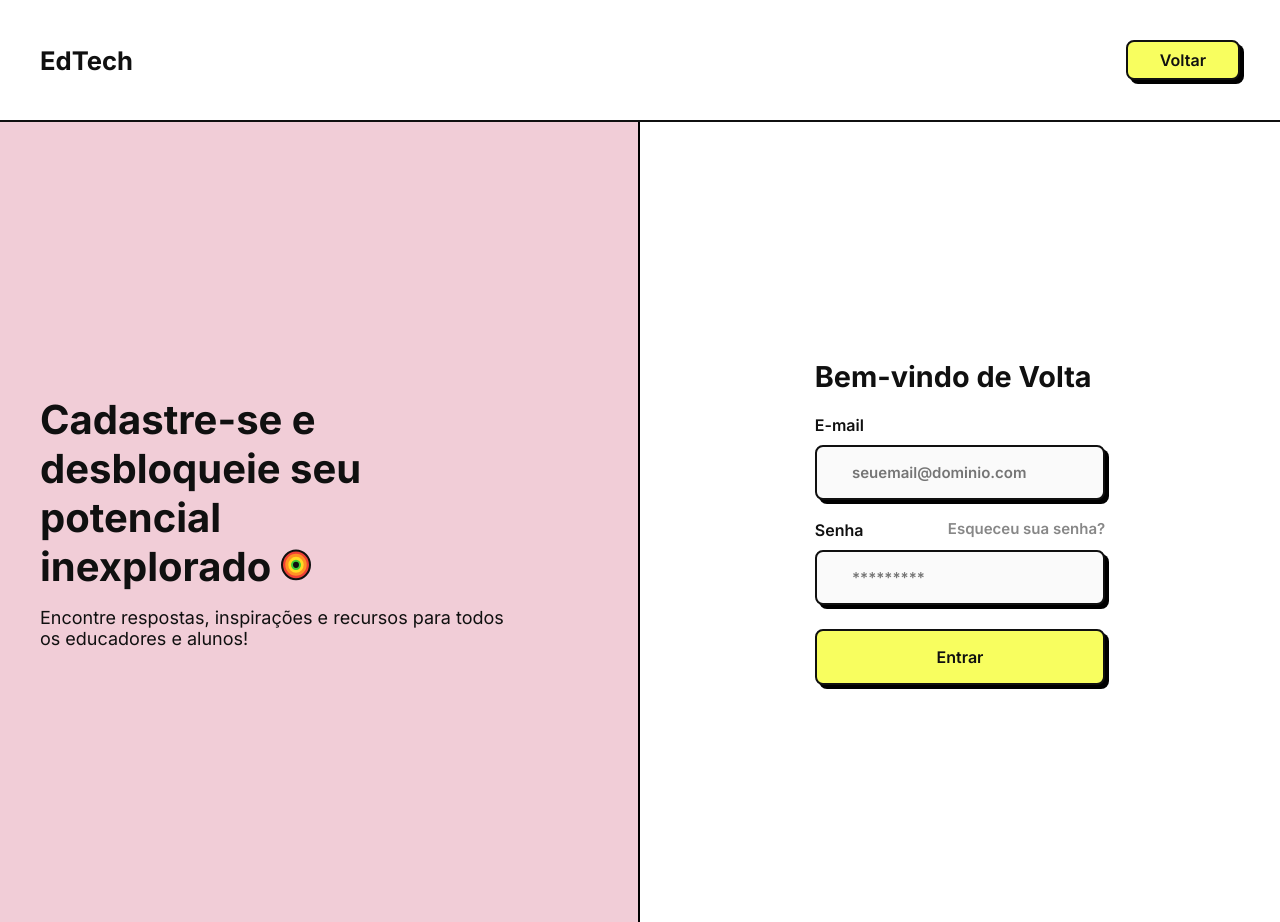
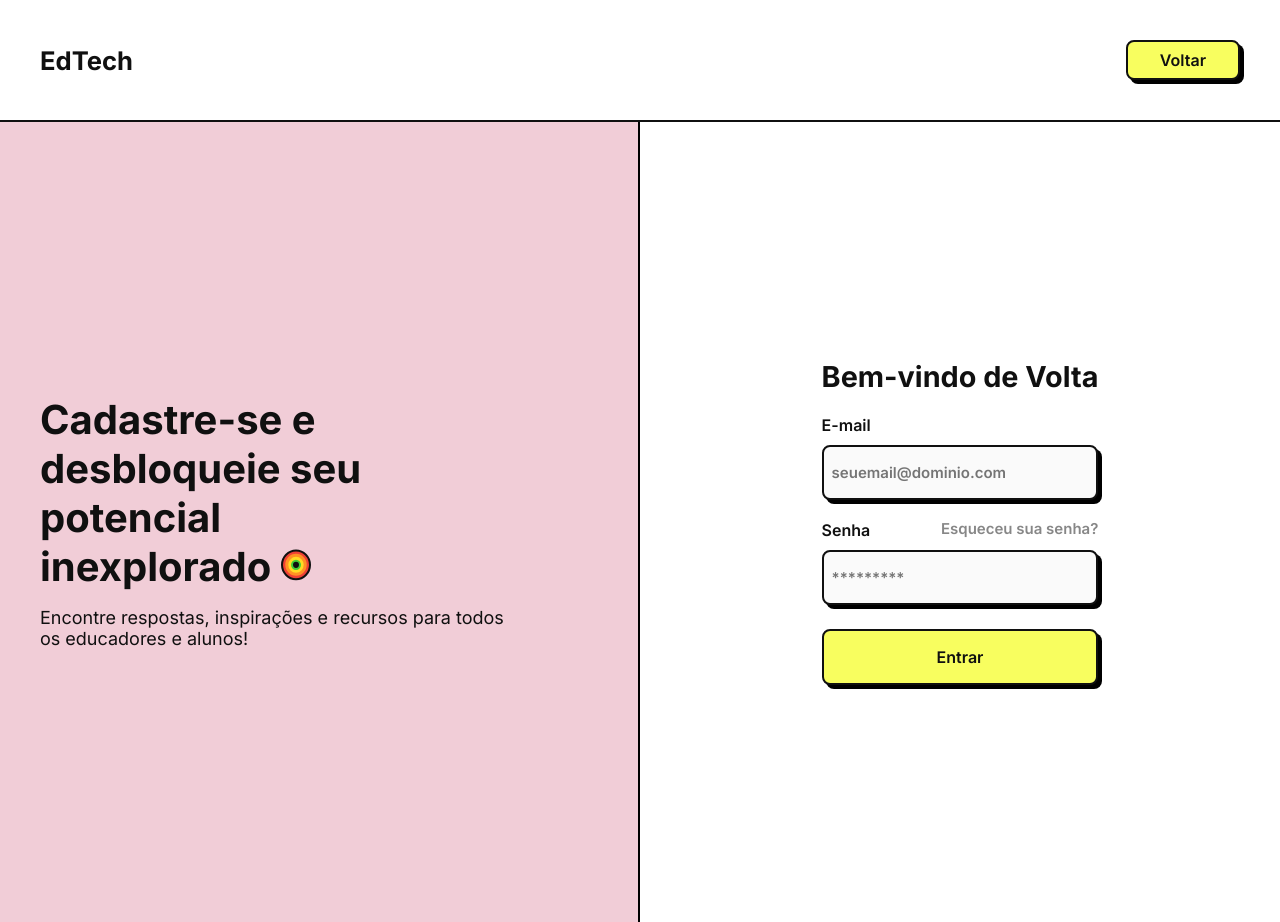
Before and after one commit to mtbassi/frontend-edtech, a plain HTML site: page login.html in a window 1280 px wide. Drawn offline with Linux system fonts and the light colour scheme.

Commit message:
feat: alterando padding do input de email e senha

```diff
--- a/app/css/login.css
+++ b/app/css/login.css
@@ -148,13 +148,14 @@ main {
     border: 2px solid #101010;
     background: #FAFAFA;
     box-shadow: 4px 4px 0px 0px #000;
-    padding: 1rem 2.2rem;
+    padding: 1rem 2.2rem 1rem 0.5rem;
     color: rgba(16, 16, 16, 0.50);
     font-family: Inter;
     font-size: 15px;
     font-style: normal;
     font-weight: 600;
     line-height: normal;
+    justify-content: space-around;
 }
 
 .btn-entrar {
```
